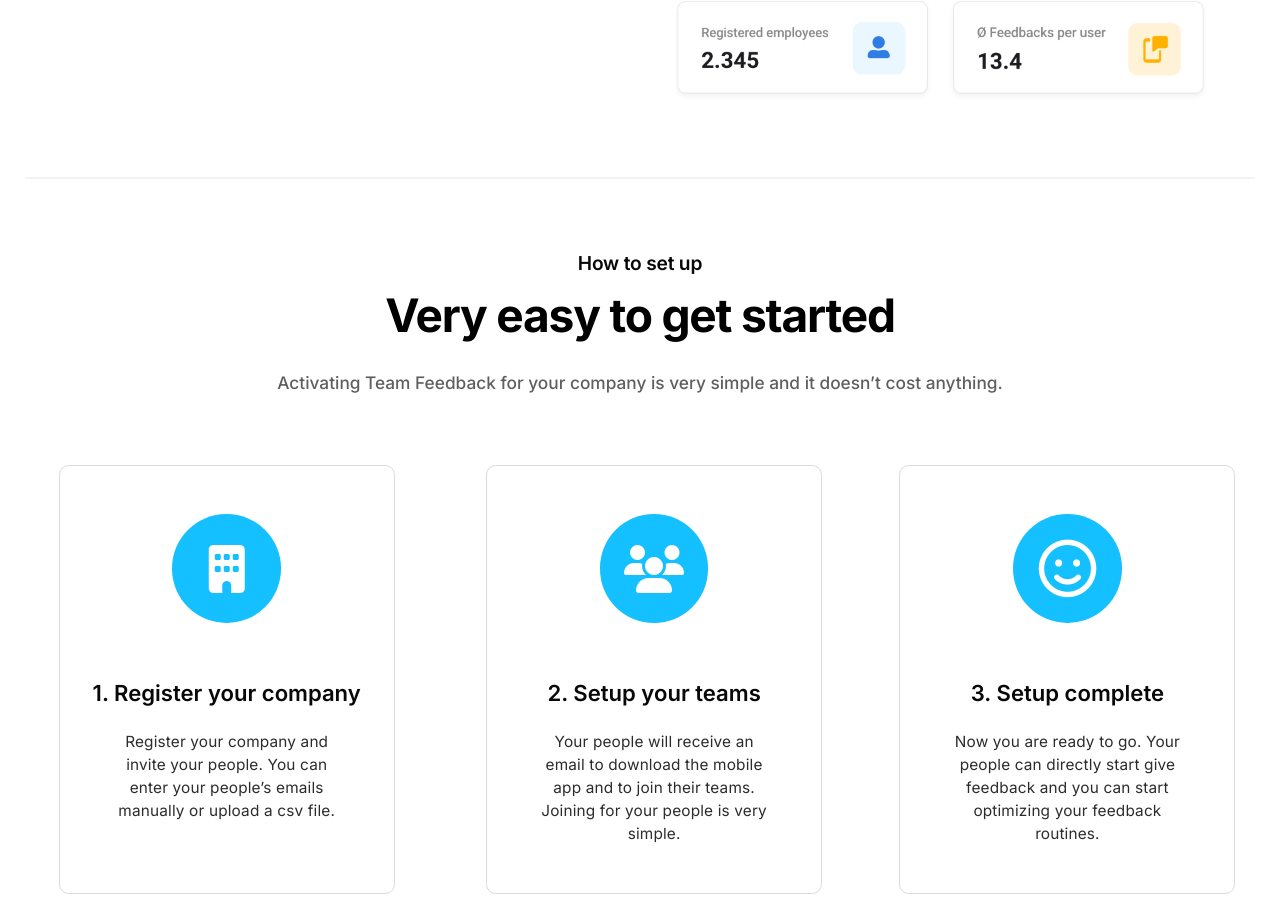
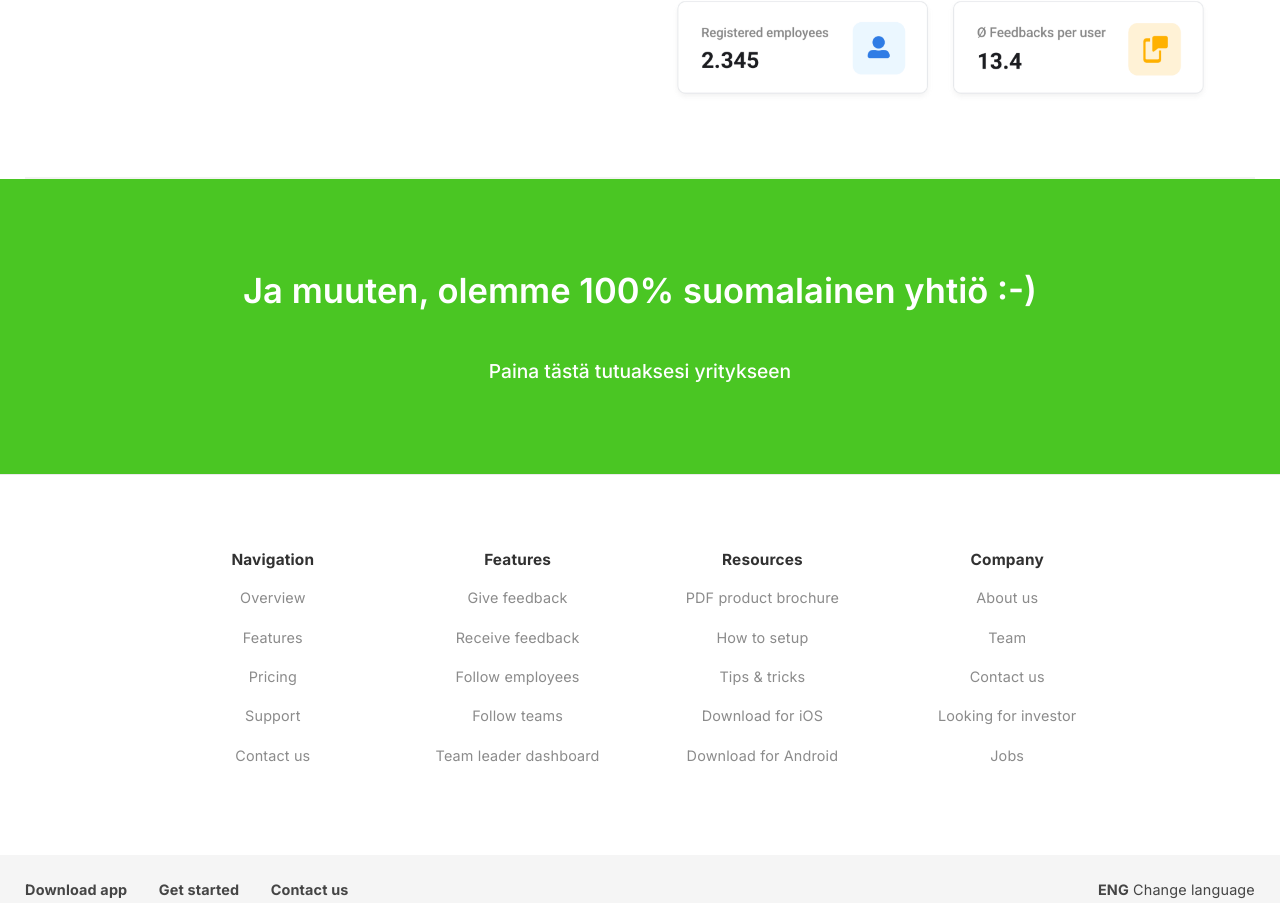
Before and after one commit to markrajk/website-new, a plain HTML site: page features.html in a window 1280 px wide. Shown: the part 7492-8395 px from the top of the page. Drawn offline with Linux system fonts and the light colour scheme.

Commit message:
features page

```diff
--- a/features.html
+++ b/features.html
@@ -633,7 +633,7 @@
     </div>
 
     <!-- GET STARTED SECTION -->
-    <section class="section section-start container" id="get-started">
+    <section class="section section-start container hide" id="get-started">
       <h4 class="section-start-subtitle f-b-subtitle">How to set up</h4>
       <h2 class="section-start-title f-b-title">Very easy to get started</h2>
       <p class="section-start-text f-b-text">Activating Team Feedback for your company is very simple and it doesn’t cost anything.</p>
```
